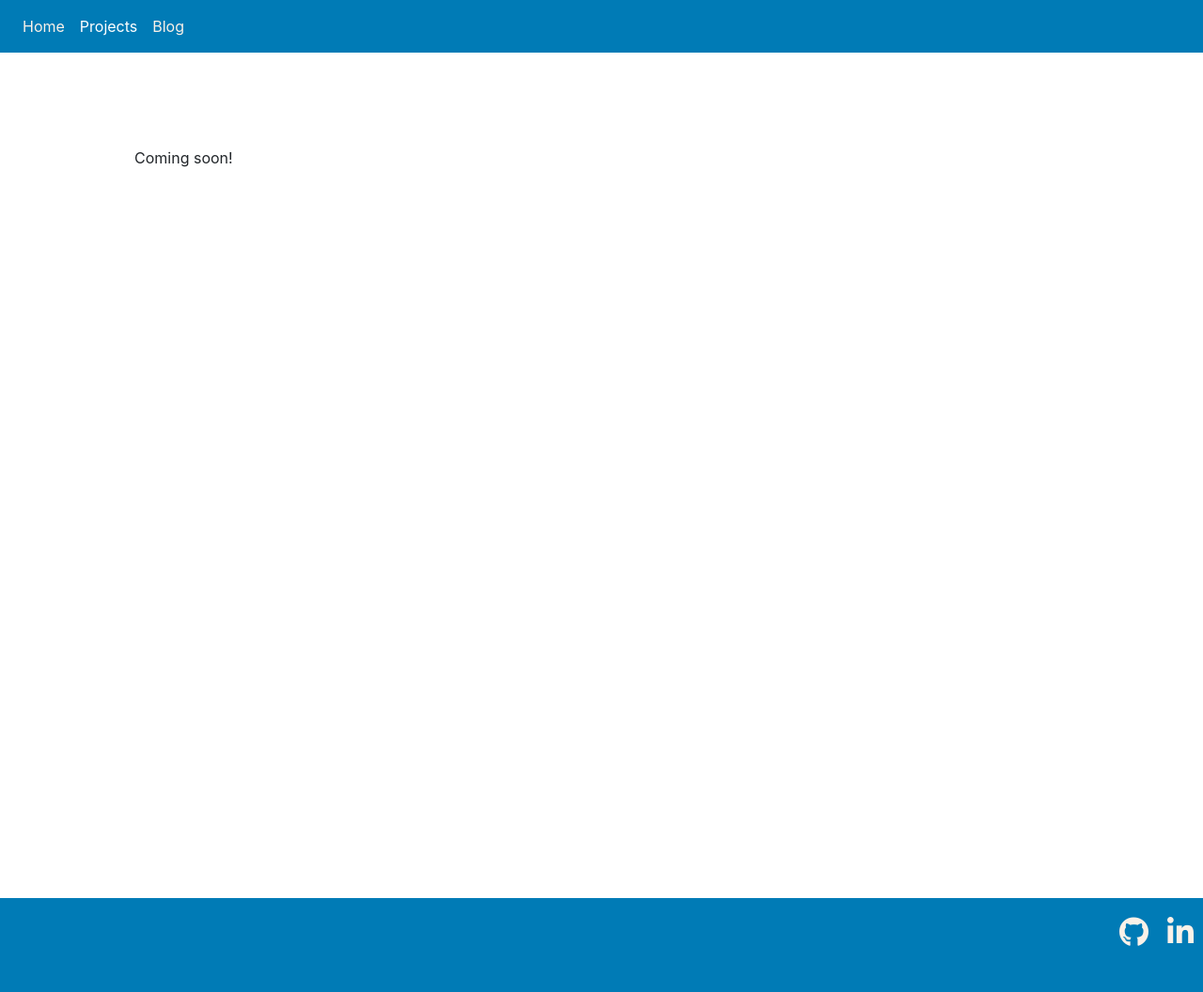
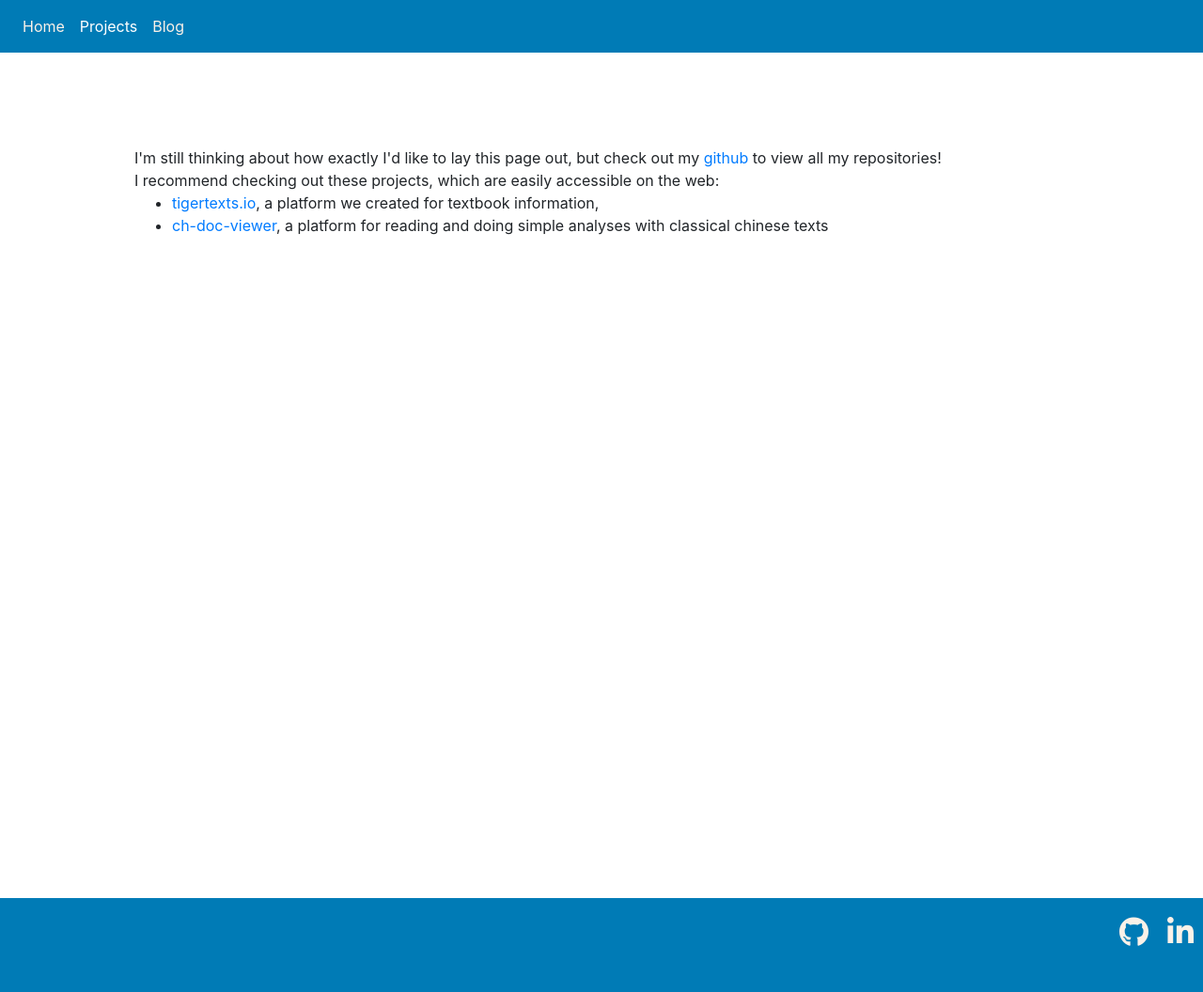
Before and after one commit to rfblue2/rfblue2.github.io, a Jekyll site: the page built from projects.html, in a window 1280 px wide. Shown: the whole page at 94% size. Built offline with Jekyll 4.4.1, drawn with Linux system fonts in a browser that asks for light colours; nearby versions of some CDN libraries.

```diff
--- a/_sass/sections/home.scss
+++ b/_sass/sections/home.scss
@@ -5,7 +5,7 @@
   }
 }
 
-#construction {
+#blog-recent-title {
   margin-top: 100px;
 
 }
--- a/blog.html
+++ b/blog.html
@@ -6,7 +6,7 @@
 
 <div id="blog">
   <h1>Roland's Blog</h1>
-  <p>If you're interested, you can read up on my random musings here.</p>
+  <p>I've decided to keep a blog!  If you're interested, you can read up on my random musings here.</p>
   <ul>
     {% for post in site.posts %}
     <li>
--- a/projects.html
+++ b/projects.html
@@ -5,5 +5,21 @@
 ---
 
 <div class="container-fluid">
-  Coming soon!
+  I'm still thinking about how exactly I'd like to lay this page out, but
+  check out my <a href="https://www.github.com/rfblue2">github</a> to view all my
+  repositories!
+  <br/>
+  I recommend checking out these projects, which are easily accessible on
+  the web:
+  <ul>
+    <li>
+      <a href="https://www.tigertexts.io">tigertexts.io</a>,
+      a platform we created for textbook information,
+    </li>
+    <li>
+      <a href="https://ch-doc-viewer.herokuapp.com">ch-doc-viewer</a>, a platform for
+      reading and doing simple analyses with classical chinese texts
+    </li>
+  </ul>
+
 </div>
```
Also changed, not shown: _posts/2018-7-31-new-look.md (+1 -1 lines), _posts/2018-8-30-chinese-for-a-beginner.md (added, +139 -0 lines), index.html (+14 -4 lines).
